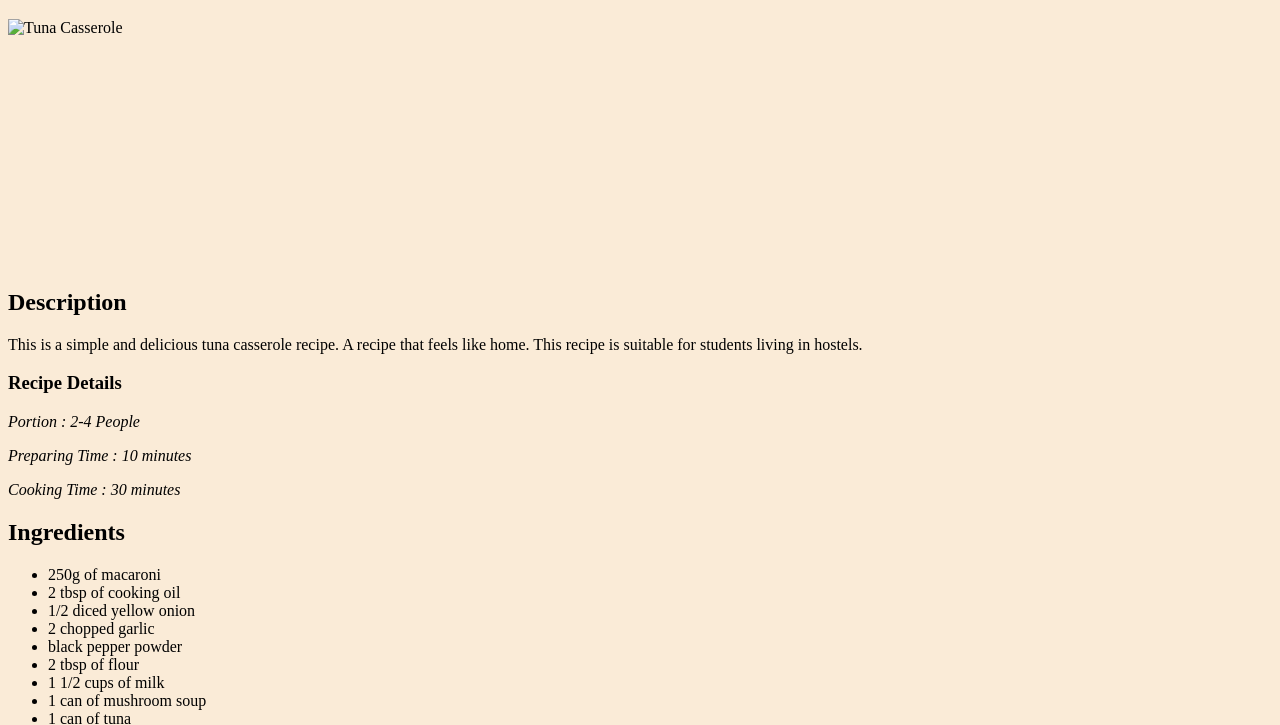
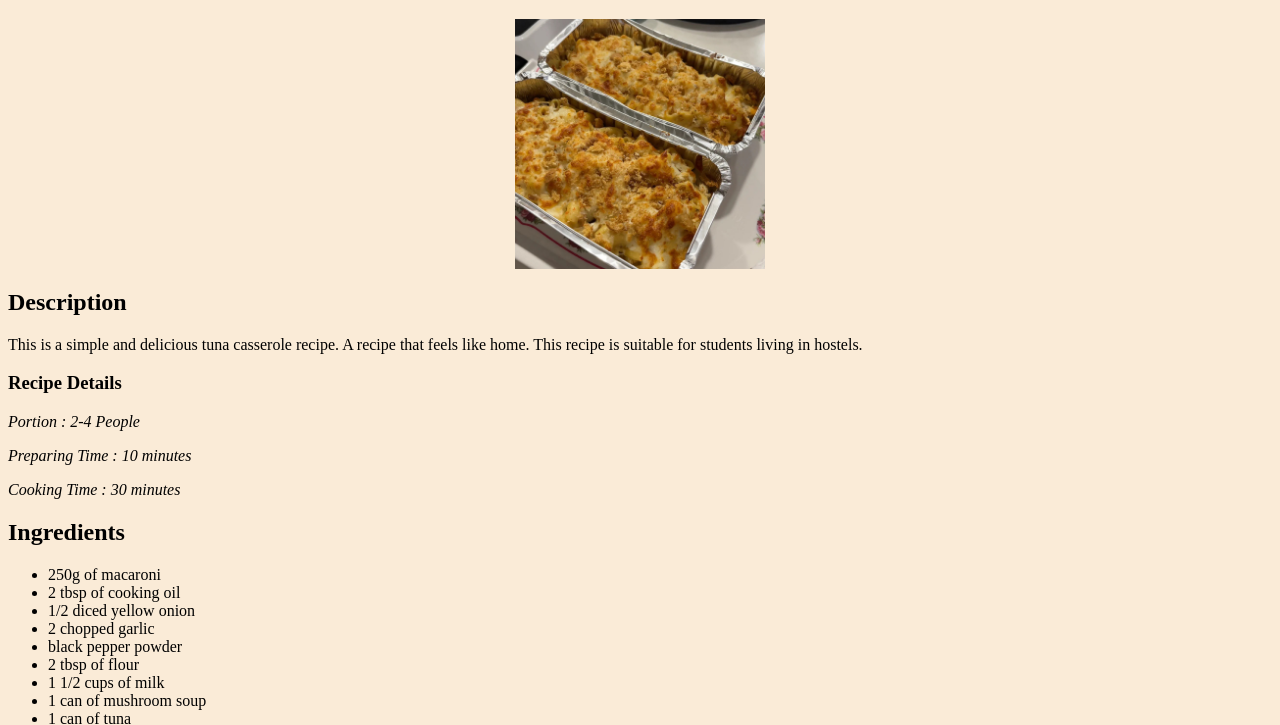
Before and after one commit to ndycv04/odin-recipes, a plain HTML site: page recipes/tuna_casserole.html in a window 1280 px wide. Shown: the part 108-833 px from the top of the page. Drawn offline with Linux system fonts and the light colour scheme.

Commit message:
Update tuna_casserole.html

```diff
--- a/recipes/tuna_casserole.html
+++ b/recipes/tuna_casserole.html
@@ -8,7 +8,7 @@
     <body>
         <button class="home"><a href="../index.html"><img class="hp" src="../food photos/home_button.jpg"></a></button>
         <h1>Tuna Casserole</h1>
-        <img class="photo" src="../photos/Tuna Casserole.jpg" alt="Tuna Casserole">
+        <img class="photo" src="../food photos/Tuna Casserole.jpg" alt="Tuna Casserole">
         <h2>Description</h2>
         <p>This is a simple and delicious tuna casserole recipe. A recipe that feels like home. This recipe is suitable for students living in hostels.</p>
 
```
